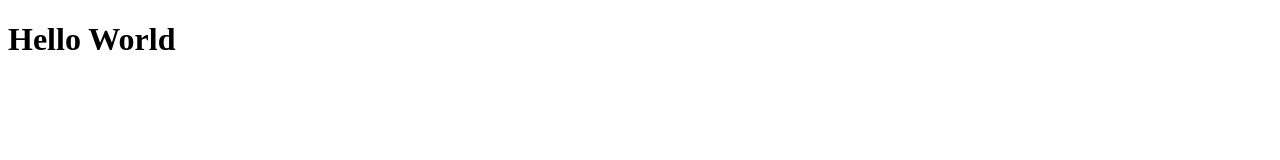
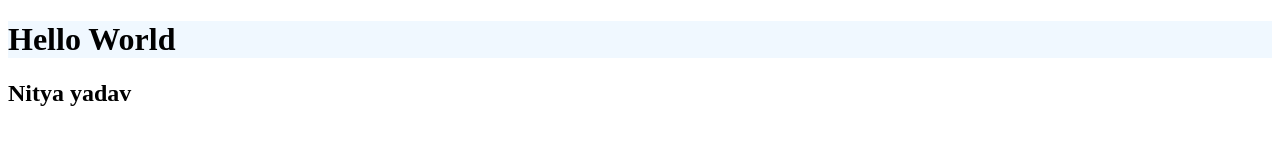
Before and after one commit to nityayada/Test, a plain HTML site: page index.html in a window 1280 px wide. Drawn offline with Linux system fonts and the light colour scheme.

Commit message:
Change for the Nitya Branch

```diff
--- a/index.html
+++ b/index.html
@@ -8,7 +8,8 @@
 </head>
 
 <body>
-    <h1>Hello World </h1>
+    <h1 style="background-color: aliceblue;">Hello World </h1>
+    <h2>Nitya yadav</h2>
 </body>
 
 </html>
```
